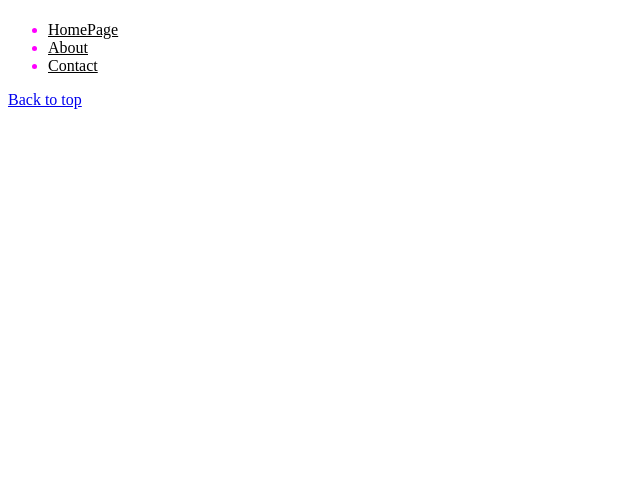
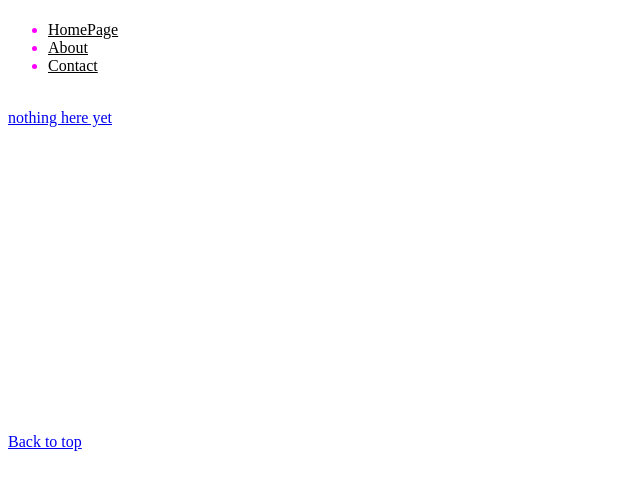
Before and after one commit to ImTechSupport/GithubRepo, a plain HTML site: page projectHome.html in a window 1280 px wide. Shown: the whole page, without its empty margins (0-640 px from the left). Drawn offline with Linux system fonts and the light colour scheme.

Commit message:
new line

```diff
--- a/projectHome.html
+++ b/projectHome.html
@@ -26,21 +26,15 @@
 
 
 
-
-
-
-
-
-
-
-
-
+        <br>
+        <a href="#" target="_blank">nothing here yet</a>
+        <br>
 
 
 
 
     </main>
-
+<br><br><br><br><br><br><br><br><br><br><br><br><br><br><br><br><br>
 </body>
 
 <footer>
```
